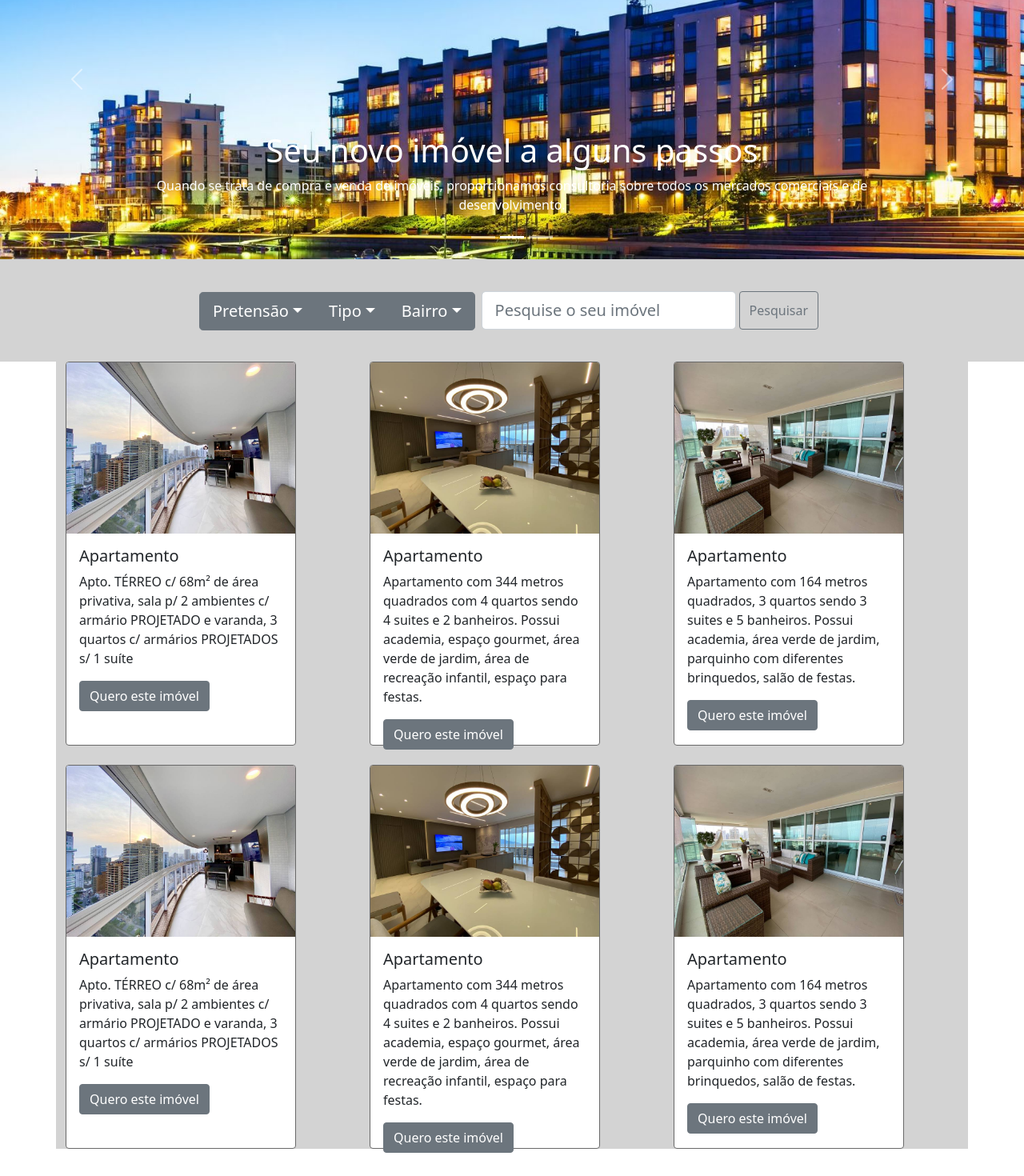
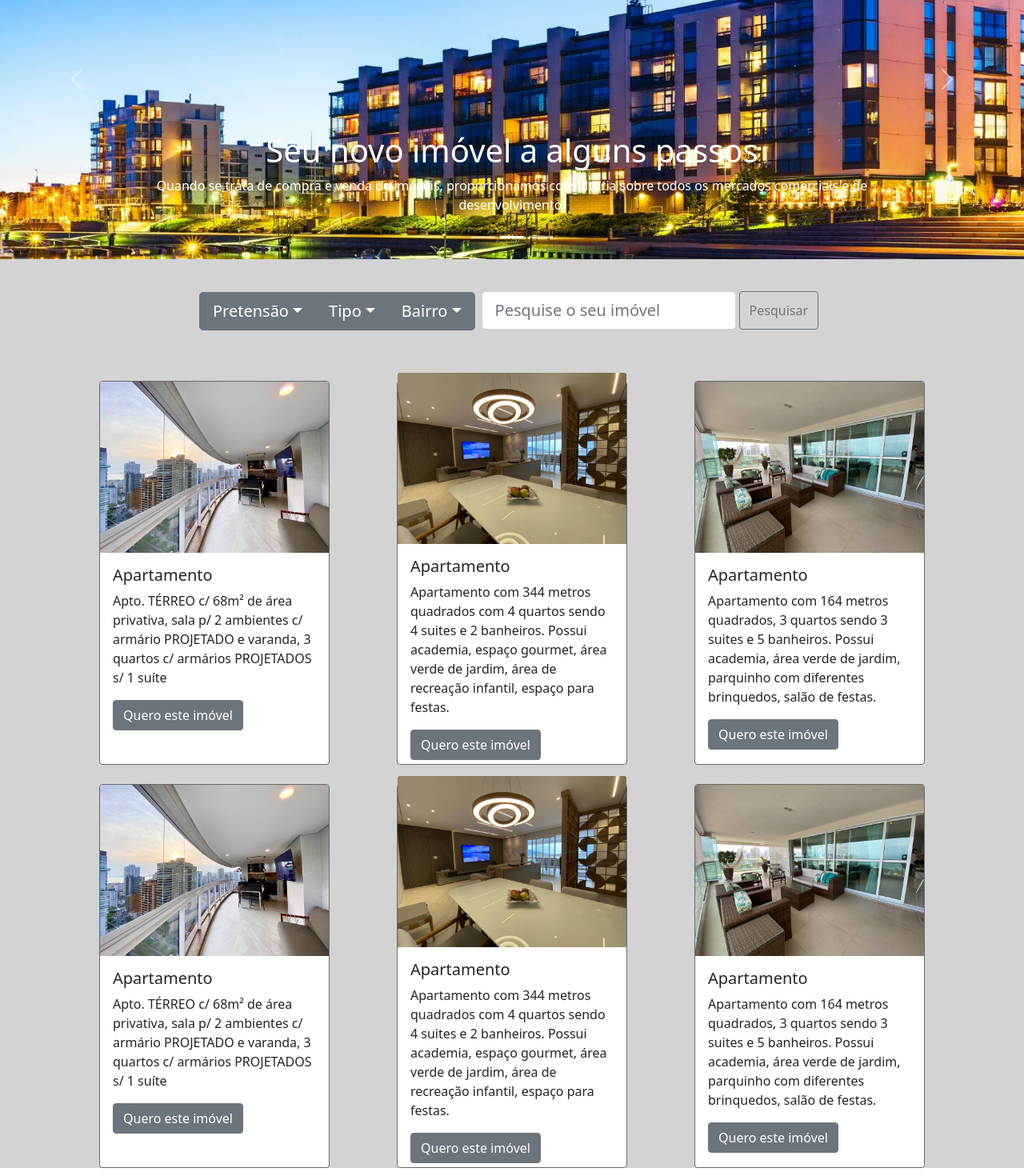
Before and after one commit to marcoscapiberibe/imobiliaria-react, a React (Create React App) app: page / in a window 1280 px wide. Shown: the part 174-1644 px from the top of the page at 80% size. Built offline with nearby package versions, Linux system fonts and the light colour scheme.

Commit message:
correção de alinhamento dos Cards
correção de alinhamento dos Cards

```diff
--- a/src/App.css
+++ b/src/App.css
@@ -1,46 +1,4 @@
-/* .App {
-  text-align: center;
+.card--largura {
+  width: 100%;
+  background-color: #d3d3d3;
 }
-
-.App-logo {
-  height: 40vmin;
-  pointer-events: none;
-}
-
-@media (prefers-reduced-motion: no-preference) {
-  .App-logo {
-    animation: App-logo-spin infinite 20s linear;
-  }
-}
-
-.App-header {
-  background-color: #282c34;
-  min-height: 100vh;
-  display: flex;
-  flex-direction: column;
-  align-items: center;
-  justify-content: center;
-  font-size: calc(10px + 2vmin);
-  color: white;
-}
-
-.App-link {
-  color: #61dafb;
-}
-
-@keyframes App-logo-spin {
-  from {
-    transform: rotate(0deg);
-  }
-  to {
-    transform: rotate(360deg);
-  }
-} */
-
-
-.barra-pesquisa {
-  display: flex;
-  flex-direction: row;
-  align-items: center;
-  justify-content: center;
-}
--- a/src/App.js
+++ b/src/App.js
@@ -21,7 +21,9 @@ function App() {
         <section>
           <Item />
         </section>
+        <section className='card--largura'>
         <CardImovel />
+        </section>
 
       </main>
       {/* <div className="App">
--- a/src/components/CardImovel/CardImovel.css
+++ b/src/components/CardImovel/CardImovel.css
@@ -1,12 +1,25 @@
 .card--row {
+    display: flex;
+    flex-direction: row;
     align-items: center;
+    justify-content: center;
     background-color: #d3d3d3;
+
 }
 
 .card--estilo {
     max-width: 18rem;
     height: 30rem;
     border-color: #696969;
+    align-items: center;
+    justify-content: center;
+}
+
+.card--coluna {
+    display: flex;
+    flex-direction: column;
+    align-items: center;
+    justify-content: center;
 }
 
 /* Responsividade */
--- a/src/components/CardImovel/index.jsx
+++ b/src/components/CardImovel/index.jsx
@@ -13,10 +13,10 @@ import CardImovel03 from '../CardImovel/Card03.jpg';
 function CardImovel() {
     return (
         <Container className='card--row'>
-        <Row xs={1} md={2} lg={3} className="g-4 justify-content-center align-items-center card--row">
+        <Row xs={1} md={2} lg={3} className="g-4 card--row m-0 p-0">
 
-            <Col>
-                <Card style={{ width: '18rem'}} className="card--estilo">
+            <Col className='card--coluna'>
+                <Card className="card--estilo">
                     <Card.Img variant="top" src={CardImovel01} />
                     <Card.Body>
                         <Card.Title>Apartamento</Card.Title>
@@ -28,8 +28,8 @@ function CardImovel() {
                 </Card>
             </Col>
 
-            <Col>
-                <Card style={{ width: '18rem' }} className="card--estilo">
+            <Col className='card--coluna'>
+                <Card className="card--estilo">
                     <Card.Img variant="top" src={CardImovel02} />
                     <Card.Body>
                         <Card.Title>Apartamento</Card.Title>
@@ -41,8 +41,8 @@ function CardImovel() {
                 </Card>
             </Col>
 
-            <Col>
-                <Card style={{ width: '18rem' }}  className="card--estilo">
+            <Col className='card--coluna'>
+                <Card className="card--estilo">
                     <Card.Img variant="top" src={CardImovel03} />
                     <Card.Body>
                         <Card.Title>Apartamento</Card.Title>
@@ -54,8 +54,8 @@ function CardImovel() {
                 </Card>
             </Col>
 
-            <Col>
-                <Card style={{ width: '18rem' }} className="card--estilo">
+            <Col className='card--coluna'>
+                <Card className="card--estilo">
                     <Card.Img variant="top" src={CardImovel01} />
                     <Card.Body>
                         <Card.Title>Apartamento</Card.Title>
@@ -67,8 +67,8 @@ function CardImovel() {
                 </Card>
             </Col>
 
-            <Col>
-                <Card style={{ width: '18rem' }} className="card--estilo">
+            <Col className='card--coluna'>
+                <Card className="card--estilo">
                     <Card.Img variant="top" src={CardImovel02} />
                     <Card.Body>
                         <Card.Title>Apartamento</Card.Title>
@@ -80,8 +80,8 @@ function CardImovel() {
                 </Card>
             </Col>
 
-            <Col>
-                <Card style={{ width: '18rem' }} className="card--estilo">
+            <Col className='card--coluna'>
+                <Card className="card--estilo">
                     <Card.Img variant="top" src={CardImovel03} />
                     <Card.Body>
                         <Card.Title>Apartamento</Card.Title>
```
Also changed, not shown: src/components/Item/Item.css (line endings or trailing spaces).
